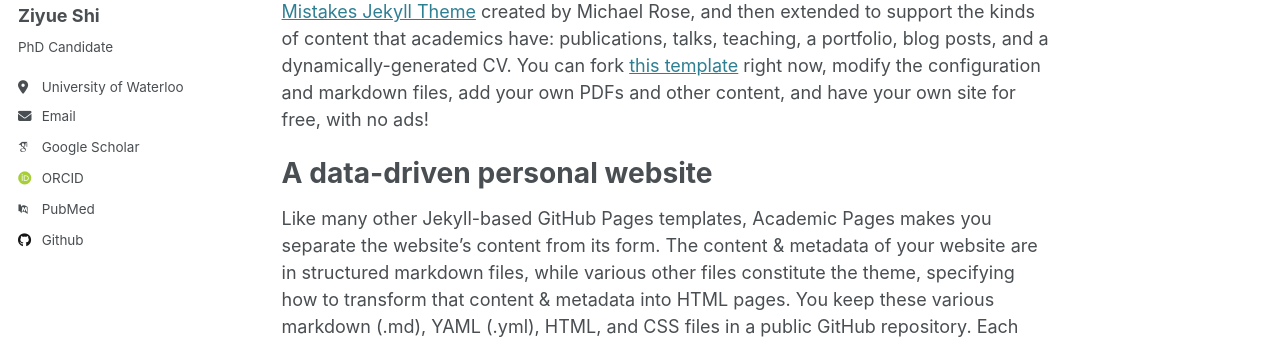
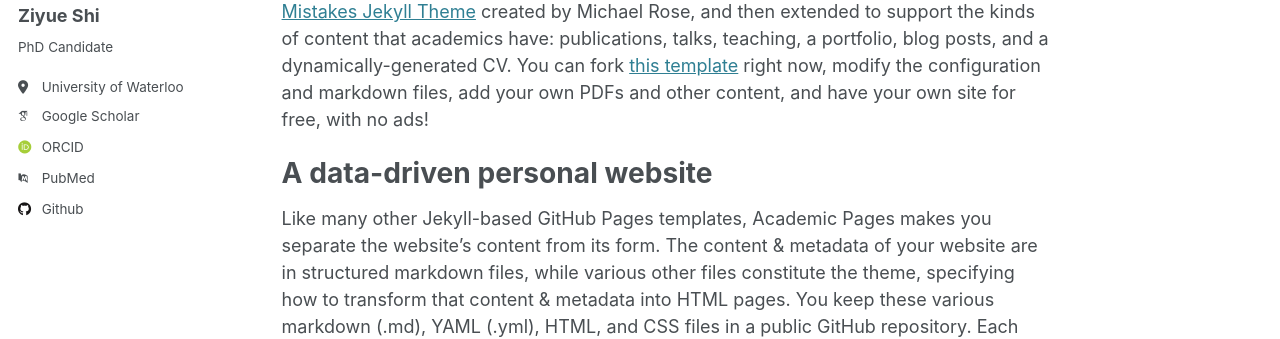
Before and after one commit to ZiyueSHI/ZiyueSHI.github.io, a Jekyll site: the page built from _pages/about.md, in a window 1280 px wide. Shown: the part 286-625 px from the top of the page. Built offline with Jekyll 4.4.1, drawn with Linux system fonts in a browser that asks for light colours; some web fonts are replaced.

Commit message:
Update _config.yml

```diff
--- a/_config.yml
+++ b/_config.yml
@@ -29,7 +29,7 @@ author:
   location         : "University of Waterloo"
   #employer         : "Red Brick University"
   uri              : # URL
-  email            : "ziyue.shi@uwaterloo.ca"
+  ziyue.shi@uwaterloo.ca            : "ziyue.shi@uwaterloo.ca"
 
   # Academic websites
   arxiv            : # URL - Update with the correct link to your profile
```
